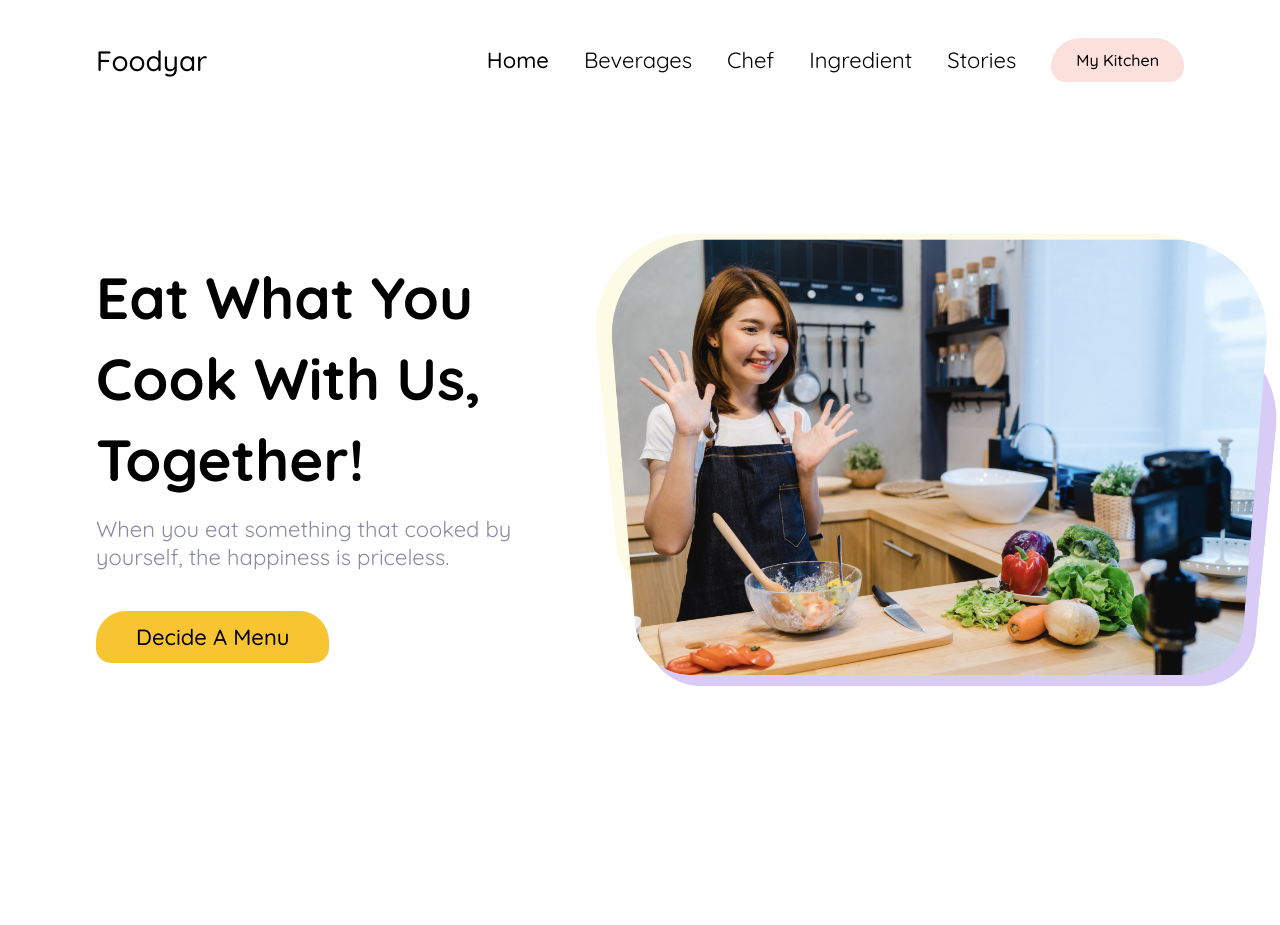
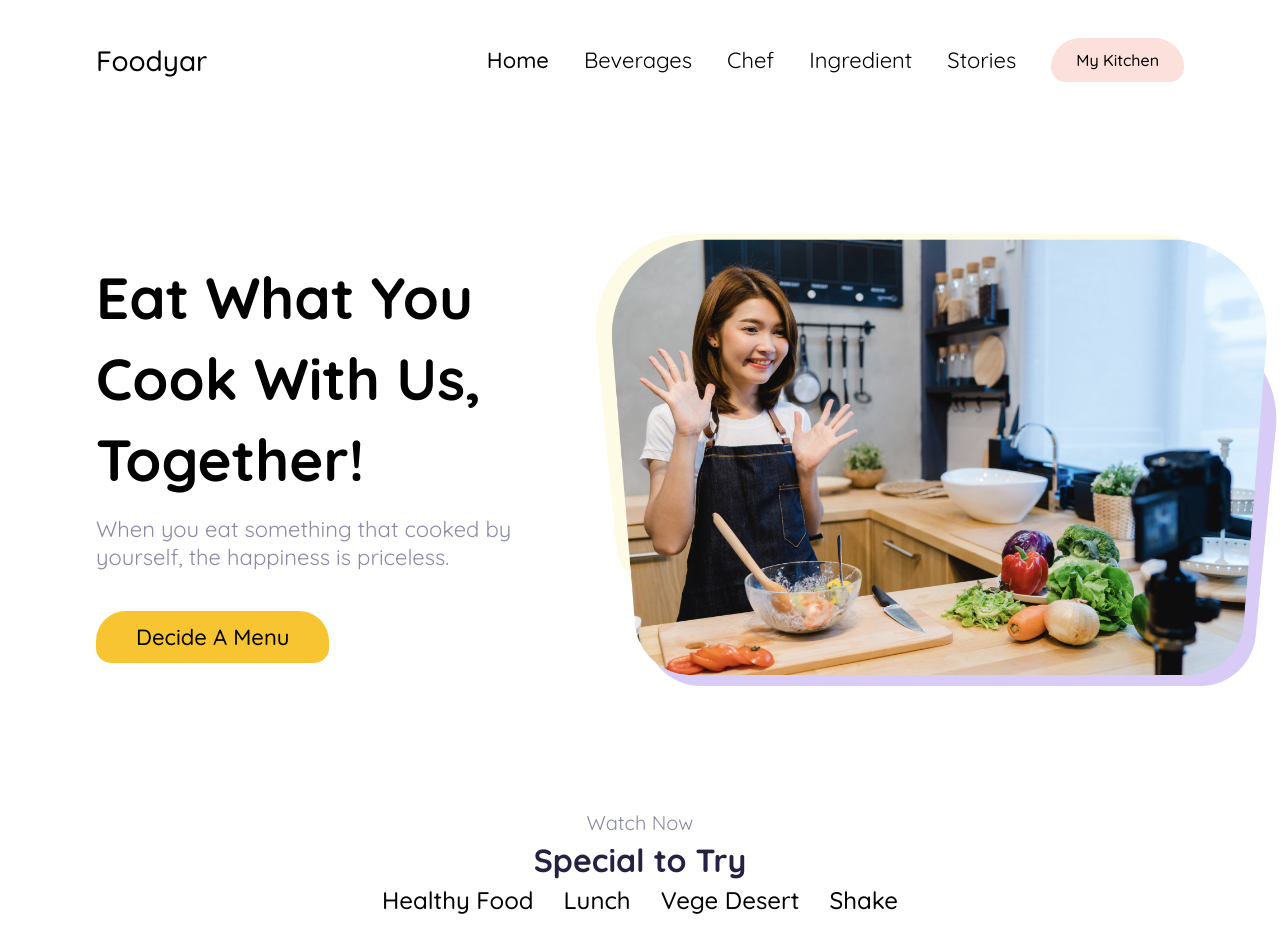
Before and after one commit to Novianto778/react-foodyar, a React (Create React App) app: page / in a window 1280 px wide. Before the commit the page ends 800 px from the top, so only its background shows below. Built offline with nearby package versions, Linux system fonts and the light colour scheme.

Commit message:
Special component - subtitle to tabmenu

```diff
--- a/src/App.js
+++ b/src/App.js
@@ -1,20 +1,22 @@
-import React, {useState} from "react";
+import React, { useState } from "react";
 import "./App.css";
 import Navbar from "./Components/Navbar";
 import Sidebar from "./Components/Sidebar";
 import HeroSection from "./Components/HeroSection";
+import SpecialSection from "./Components/SpecialSection";
 
 const App = () => {
-  const [isOpen, setIsOpen] = useState(false)
+  const [isOpen, setIsOpen] = useState(false);
 
   const handleOpen = () => {
-    setIsOpen(!isOpen)
-  }
+    setIsOpen(!isOpen);
+  };
   return (
     <>
       <Navbar handleOpen={handleOpen} />
       {isOpen ? <Sidebar handleOpen={handleOpen} /> : null}
       <HeroSection />
+      <SpecialSection />
     </>
   );
 };
--- a/src/Components/ButtonElements.js
+++ b/src/Components/ButtonElements.js
@@ -9,6 +9,6 @@ export const Button = styled.div`
   font-size: ${({ fontBig }) => (fontBig ? "22px" : "16px")};
 
   &:hover {
-    background-color: ${({ orange }) => (orange ? "#f7c531" : "#FFD2CB")};
+    background-color: ${({ orange }) => (orange ? "#FFC10A" : "#FFD2CB")};
   }
 `;
--- /dev/null
+++ b/src/Components/SpecialSection/SpecialElements.js
@@ -0,0 +1,68 @@
+import styled from "styled-components";
+
+export const SpecialContainer = styled.div`
+  display: flex;
+  justify-content: center;
+  align-items: center;
+  margin-top: 60px;
+`;
+
+export const SpecialWrapper = styled.div`
+  display: flex;
+  width: 90%;
+  margin: 0 auto;
+  padding: 10px 0;
+  justify-content: center;
+  align-items: center;
+  flex-direction: column;
+`;
+
+export const SpecialP = styled.p`
+  font-size: 20px;
+  color: #8b8ba5;
+  margin-bottom: 5px;
+`;
+
+export const SpecialH2 = styled.h2`
+  font-size: 32px;
+  color: #272042;
+  margin-bottom: 5px;
+`;
+
+export const TabMenu = styled.div`
+  display: flex;
+  justify-content: center;
+`;
+
+export const TabItem = styled.div`
+  display: flex;
+  font-size: 24px;
+  margin: 0 15px;
+  position: relative;
+  transition: all .35s ease;
+  color: ${({ tabActive }) => (tabActive ? "#F7C531" : "#000")};
+  font-weight: 500;
+
+    &::before {
+        content: "";
+        position: absolute;
+        width: 75%;
+        height: 2px;
+        bottom: 0;
+        left: 10%;
+        background-color: #F7C531;
+        visibility: hidden;
+        transform: scaleX(0);
+        transition: all 0.3s ease-in-out 0s;
+    }
+
+    &:hover {
+        cursor: pointer;
+
+        &::before {
+            visibility: visible;
+            transform: scaleX(1);
+        }
+    }
+  }
+`;
--- /dev/null
+++ b/src/Components/SpecialSection/index.js
@@ -0,0 +1,28 @@
+import React from "react";
+import {
+  SpecialContainer,
+  SpecialWrapper,
+  SpecialP,
+  SpecialH2,
+  TabItem,
+  TabMenu,
+} from "./SpecialElements";
+
+const SpecialSection = () => {
+  return (
+    <SpecialContainer>
+      <SpecialWrapper>
+        <SpecialP>Watch Now</SpecialP>
+        <SpecialH2>Special to Try</SpecialH2>
+        <TabMenu>
+          <TabItem>Healthy Food</TabItem>
+          <TabItem>Lunch</TabItem>
+          <TabItem>Vege Desert</TabItem>
+          <TabItem>Shake</TabItem>
+        </TabMenu>
+      </SpecialWrapper>
+    </SpecialContainer>
+  );
+};
+
+export default SpecialSection;
```
